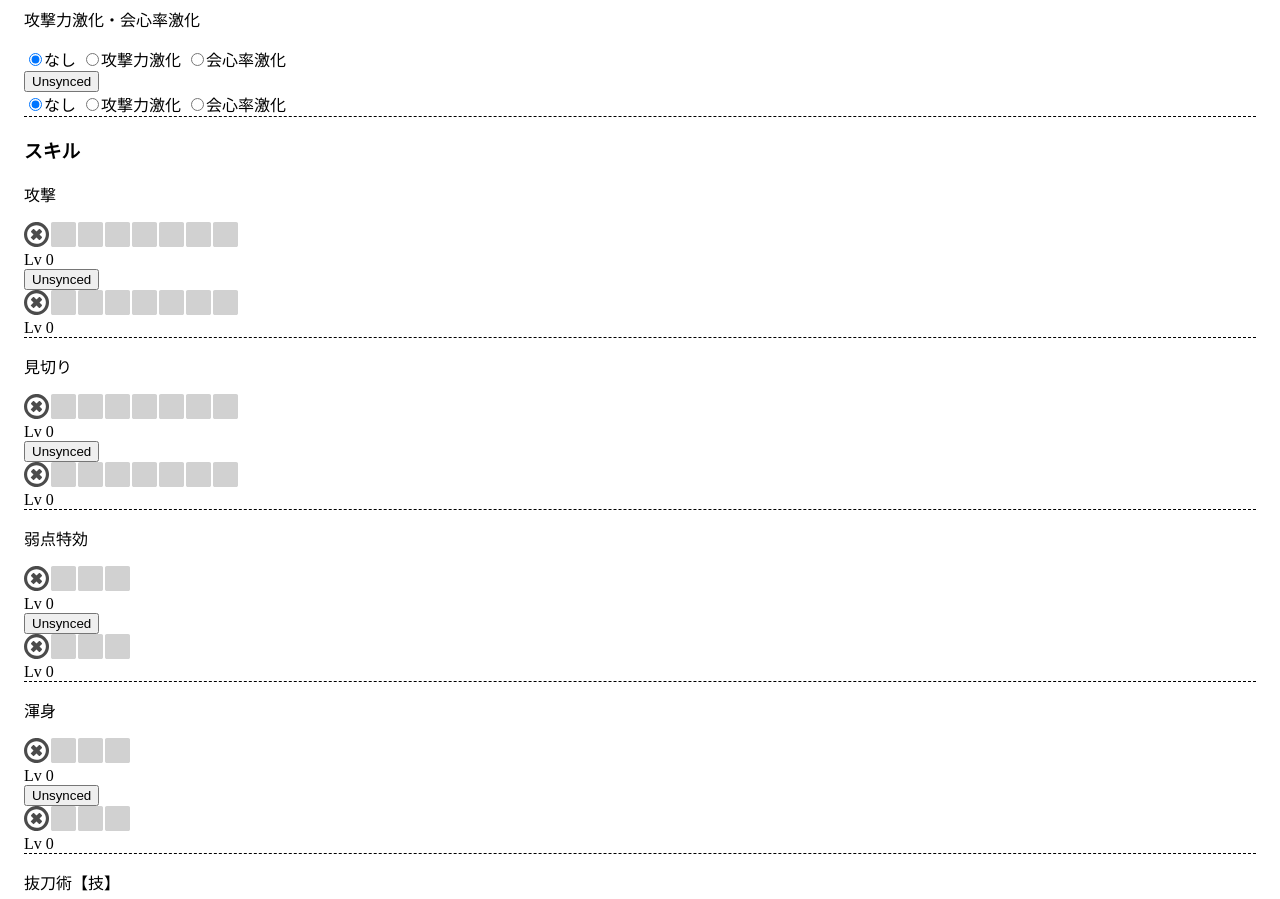
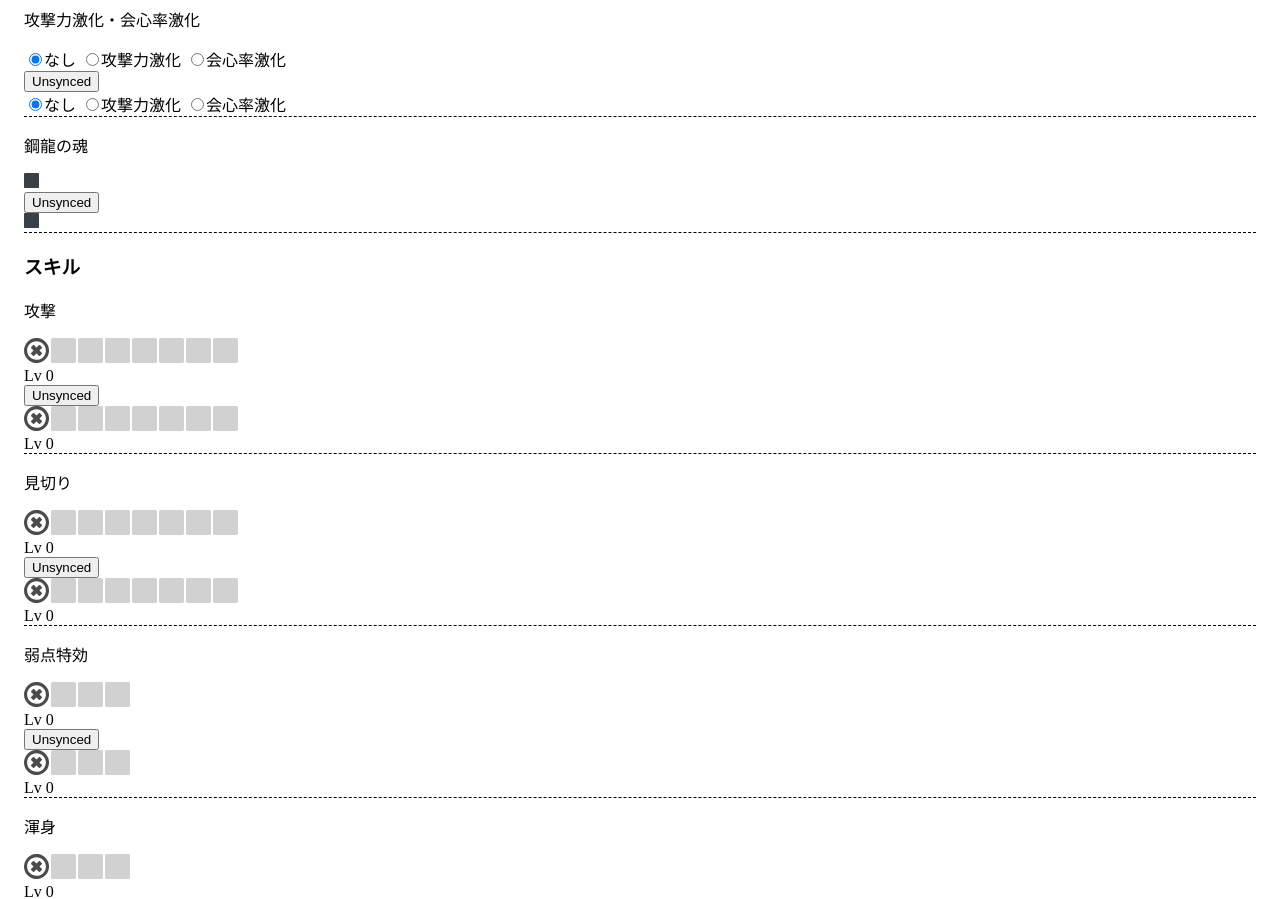
Before and after one commit to autopp/mhrise-atk-cmp, a Next.js app: page / in a window 1280 px wide. Shown: the part 2180-3079 px from the top of the page. Built offline with nearby package versions, Linux system fonts and the light colour scheme.

Commit message:
feat: add Kushala Daora Soul

```diff
--- a/src/lib/status.ts
+++ b/src/lib/status.ts
@@ -88,6 +88,7 @@ export type Status = {
     readonly dullingStrike: boolean
     readonly brutalStrike: boolean
     readonly attackOrAffinitySurge: AttackOrAffinitySurge
+    readonly kushalaDaoraSoul: number
   }
   readonly skill: {
     readonly attackBoost: AttackBoost
@@ -185,6 +186,9 @@ export const RAMPAGE_ATTACK_OR_AFFINITY_SURGES: AttackOrAffinitySurge[] = [
   { text: "会心率激化", attack: -10, affinity: 20 },
 ]
 export const [RAMPAGE_NO_SURGE, RAMPAGE_ATTACK_SURGE, RAMPAGE_AFFINITY_SURGE] = RAMPAGE_ATTACK_OR_AFFINITY_SURGES
+
+export const RAMPAGE_KUSHALA_DAORA_SOUL = 15
+export const getRampageKushalaDaoraSoul = createOptionalIncreaseGetter(RAMPAGE_KUSHALA_DAORA_SOUL)
 
 export const ATTACK_BOOSTS: AttackBoost[] = [
   { text: "", increase: 0, factor: UNIT_FACTOR },
@@ -356,6 +360,7 @@ function calculateAffinity({
     weapon.affinity,
     rampage.affinityBoost,
     rampage.attackOrAffinitySurge.affinity,
+    rampage.kushalaDaoraSoul,
     criticalEye,
     weaknessExploit,
     maximumMight,
--- a/src/pages/index.tsx
+++ b/src/pages/index.tsx
@@ -43,6 +43,7 @@ import {
   COALESCENCE,
   DERELICTION,
   MAIL_OF_HELLFIRE,
+  getRampageKushalaDaoraSoul,
 } from "@/lib/status"
 import CheckboxInputRow from "@/components/checkbox-input-row"
 import { usePairingState } from "@/lib/pairing"
@@ -71,6 +72,7 @@ const Home: FC = () => {
   const rampageDullingStrike = usePairingState(false)
   const rampageBrutalStrike = usePairingState(false)
   const rampageAttackOrAffinitySurge = usePairingState(0)
+  const rampageKushalaDaoraSoul = usePairingState(false)
   // Skill
   const skillAttackBoost = usePairingState(0)
   const skillCriticalEye = usePairingState(0)
@@ -124,6 +126,7 @@ const Home: FC = () => {
         dullingStrike: valueOf(rampageDullingStrike),
         brutalStrike: valueOf(rampageBrutalStrike),
         attackOrAffinitySurge: RAMPAGE_ATTACK_OR_AFFINITY_SURGES[valueOf(rampageAttackOrAffinitySurge)],
+        kushalaDaoraSoul: getRampageKushalaDaoraSoul(valueOf(rampageKushalaDaoraSoul)),
       },
       skill: {
         attackBoost: ATTACK_BOOSTS[valueOf(skillAttackBoost)],
@@ -171,6 +174,7 @@ const Home: FC = () => {
     rampageDullingStrike,
     rampageBrutalStrike,
     rampageAttackOrAffinitySurge,
+    rampageKushalaDaoraSoul,
     skillAttackBoost,
     skillCriticalEye,
     skillWeaknessExploit,
@@ -234,6 +238,7 @@ const Home: FC = () => {
           options={RAMPAGE_ATTACK_OR_AFFINITY_SURGES}
           {...rampageAttackOrAffinitySurge}
         />
+        <CheckboxInputRow label="鋼龍の魂" {...rampageKushalaDaoraSoul} />
         <HeadingRow text="スキル" />
         <LevelInputRow label="攻撃" levels={ATTACK_BOOSTS} {...skillAttackBoost} />
         <LevelInputRow label="見切り" levels={CRITICAL_EYES} {...skillCriticalEye} />
```
